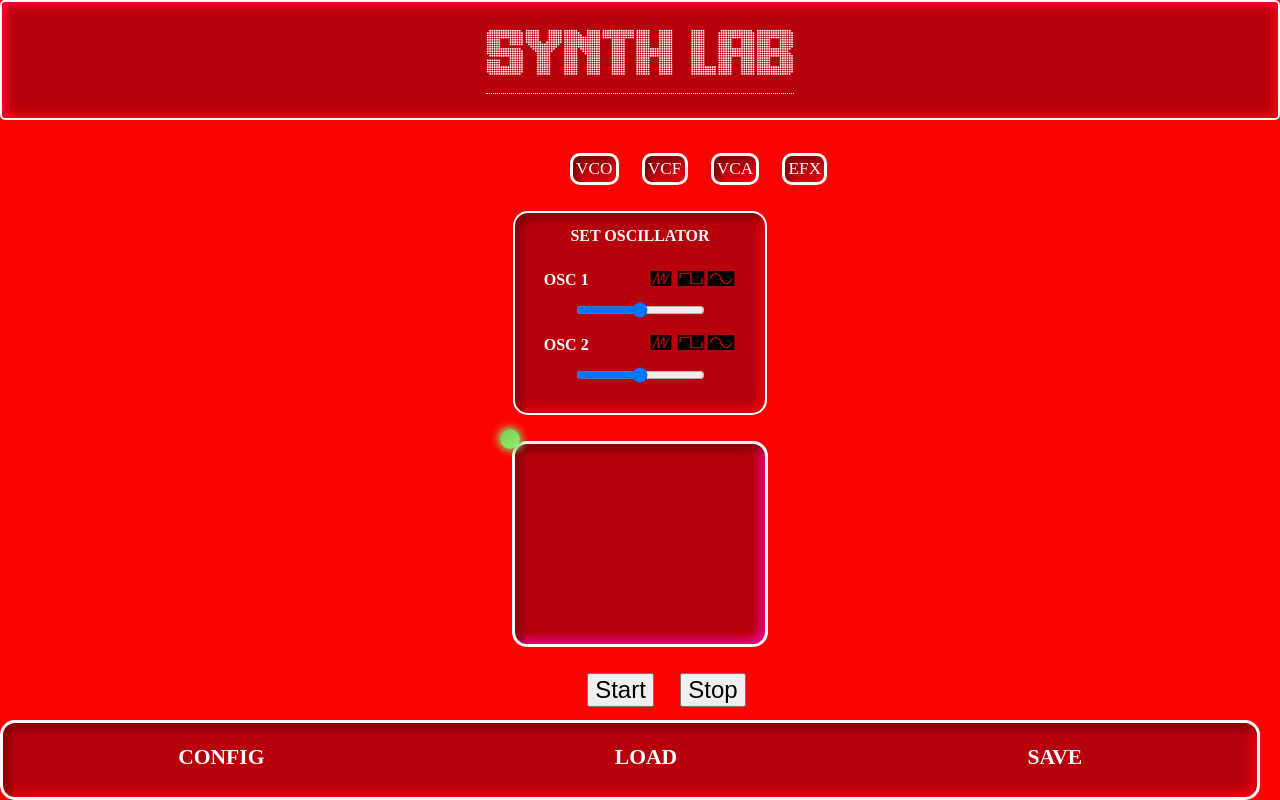
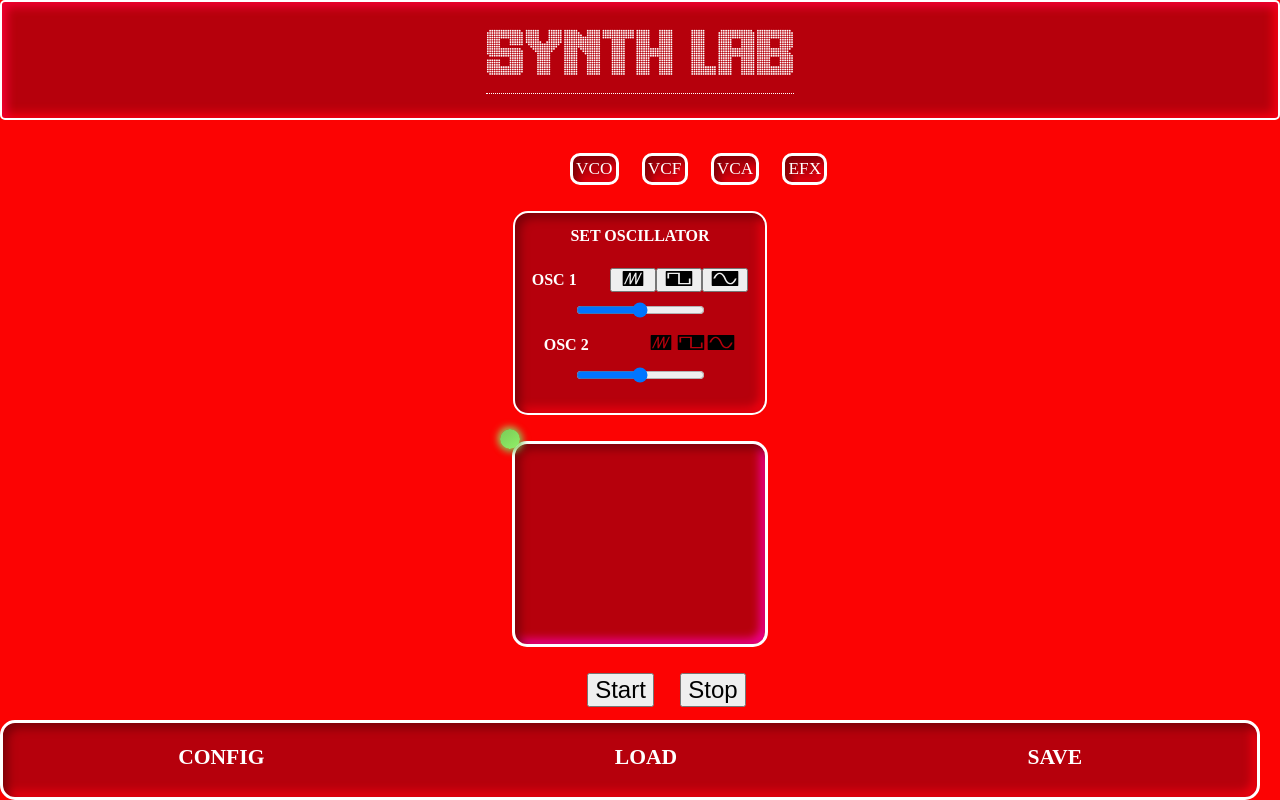
Before and after one commit to PhilippAubert/capstone-digitalSynth, a React (Create React App) app in the folder digitalsynth/: page /oscillator in a window 1280 px wide. Built offline with nearby package versions, Linux system fonts and the light colour scheme.

Commit message:
Add Oc1 Switch

```diff
--- a/digitalsynth/src/App.js
+++ b/digitalsynth/src/App.js
@@ -17,8 +17,8 @@ import {
 export default function App() {
   const [osc1Frequency, setOsc1Frequency] = useState(220); // <========= BEI LOAD _ HIER EIN NEUER USE_STATE !
   const [osc2Frequency, setOsc2Frequency] = useState(220);
-  const [osc1Type, setOsc1Type] = useState("square");
-  const [osc2Type, setOsc2Type] = useState("square");
+  const [osc1Type, setOsc1Type] = useState("sawtooth");
+  const [osc2Type, setOsc2Type] = useState("sawtooth");
 
   const [filterFrequency, setFilterFrequency] = useState(1500);
   const [resonance, setResonance] = useState(0);
@@ -42,9 +42,9 @@ export default function App() {
   function onClickStart() {
     Tone.start();
     oscRef1.current = new Tone.Oscillator(osc1Frequency).start();
-    oscRef1.current.type = "square";
+    oscRef1.current.type = osc1Type;
     oscRef2.current = new Tone.Oscillator(osc2Frequency).start();
-    oscRef2.current.type = "square";
+    oscRef2.current.type = osc2Type;
 
     filterRef.current = new Tone.Filter(filterFrequency, "lowpass");
     filterRef.current.Q.value = resonance;
@@ -68,8 +68,9 @@ export default function App() {
     oscRef2.current.stop();
   }
 
-  function handleOsc1Type(event) {
-    setOsc1Type(event);
+  function handleOsc1Type(wavetype) {
+    setOsc1Type(wavetype);
+    console.log(wavetype);
   }
 
   function handleOsc2Type(event) {
@@ -160,6 +161,10 @@ export default function App() {
     localStorage.setItem(JSON.stringify("Patch"), JSON.stringify(savedPatch));
   }
 
+  function handleLoad() {
+    localStorage.getItem(JSON.parse(savedPatch));
+  }
+
   return (
     <Router>
       <div className="App">
@@ -191,8 +196,8 @@ export default function App() {
               <Oscillators
                 Oscillator1={osc1Frequency}
                 Oscillator2={osc2Frequency}
-                changeOsc1Type={handleOsc1Type}
-                changeOsc2Type={handleOsc2Type}
+                onChangeOsc1Type={handleOsc1Type}
+                onChangeOsc2Type={handleOsc2Type}
                 onChangeFreqOsc1={handleOsc1FrequencyChange}
                 onChangeFreqOsc2={handleOsc2FrequencyChange}
               />
@@ -247,7 +252,7 @@ export default function App() {
             </button>
           </div>
         </main>
-        <Footer onClickSave={handleSave} />
+        <Footer onClickSave={handleSave} onClickLoad={handleLoad} />
       </div>
     </Router>
   );
--- a/digitalsynth/src/components/Oscillators.js
+++ b/digitalsynth/src/components/Oscillators.js
@@ -7,7 +7,8 @@ export default function Oscillators({
   osc2Frequency,
   onChangeFreqOsc1,
   onChangeFreqOsc2,
-  changeOsc1Type,
+  onChangeOsc1Type,
+  onChangeOsc2Type,
 }) {
   function handleOsc1Change(event) {
     onChangeFreqOsc1(Number(event.target.value));
@@ -18,11 +19,11 @@ export default function Oscillators({
   }
 
   function handleChangeOsc1Type(event) {
-    changeOsc1Type(console.log("Icon Clicked"));
+    onChangeOsc1Type(event.currentTarget.id);
   }
 
   function handleChangeOsc2Type(event) {
-    changeOsc1Type(console.log("Icon Clicked"));
+    onChangeOsc2Type(event.currentTarget.id);
   }
 
   return (
@@ -32,15 +33,19 @@ export default function Oscillators({
       <div className="Vco-bar">
         <h2>OSC 1</h2>
         <div className="Icons">
-          <div id="saw" className="Change" onClick={handleChangeOsc1Type}>
+          <button
+            id="sawtooth"
+            className="Change"
+            onClick={handleChangeOsc1Type}
+          >
             <Saw />
-          </div>{" "}
-          <div id="square" className="Change" onClick={handleChangeOsc1Type}>
+          </button>{" "}
+          <button id="square" className="Change" onClick={handleChangeOsc1Type}>
             <Square />
-          </div>{" "}
-          <div id="sine" className="Change" onClick={handleChangeOsc1Type}>
+          </button>{" "}
+          <button id="sine" className="Change" onClick={handleChangeOsc1Type}>
             <Sine />
-          </div>
+          </button>
         </div>
       </div>
 
@@ -56,7 +61,7 @@ export default function Oscillators({
       <div className="Vco-bar">
         <h2>OSC 2</h2>
         <div className="Icons">
-          <div id="saw" className="Change" onClick={handleChangeOsc2Type}>
+          <div id="sawtooth" className="Change" onClick={handleChangeOsc2Type}>
             <Saw />
           </div>{" "}
           <div id="square" className="Change" onClick={handleChangeOsc2Type}>
```
